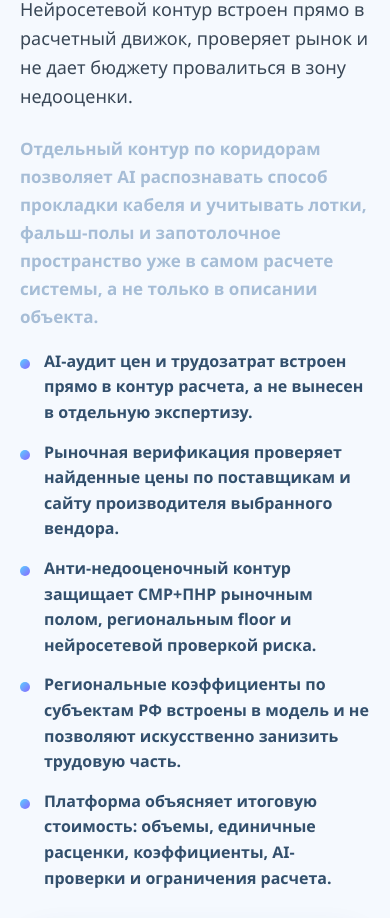
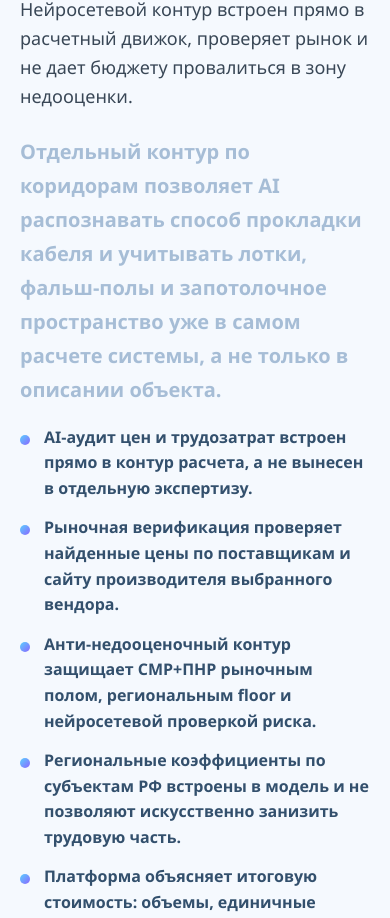
Before and after one commit to AlexSpider0686/Spider0, a React app in the folder src/: page / in a window 390 px wide. Shown: the part 7395-8313 px from the top of the page. Built offline with nearby package versions, Linux system fonts and the light colour scheme; the HTML template or start-up script is replaced by a standard one.

Commit message:
increase ai audit corridor note size

```diff
--- a/src/site.css
+++ b/src/site.css
@@ -1992,8 +1992,8 @@ html {
 }
 
 .app-shell .corridor-emphasis {
-  font-size: clamp(17px, 1.45vw, 21px);
-  line-height: 1.65;
+  font-size: clamp(20px, 1.7vw, 25px);
+  line-height: 1.7;
   font-weight: 600;
   max-width: 980px;
 }
```
